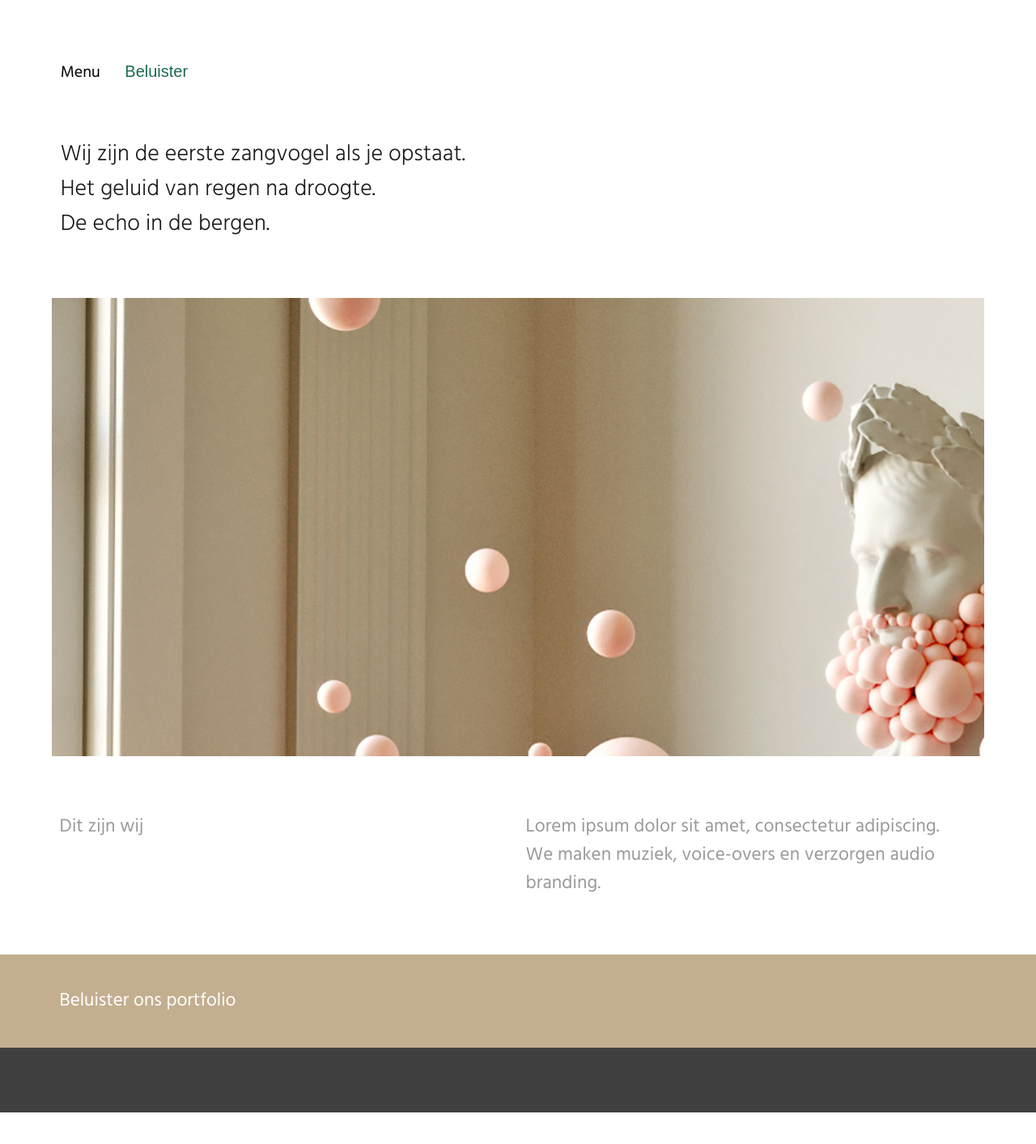
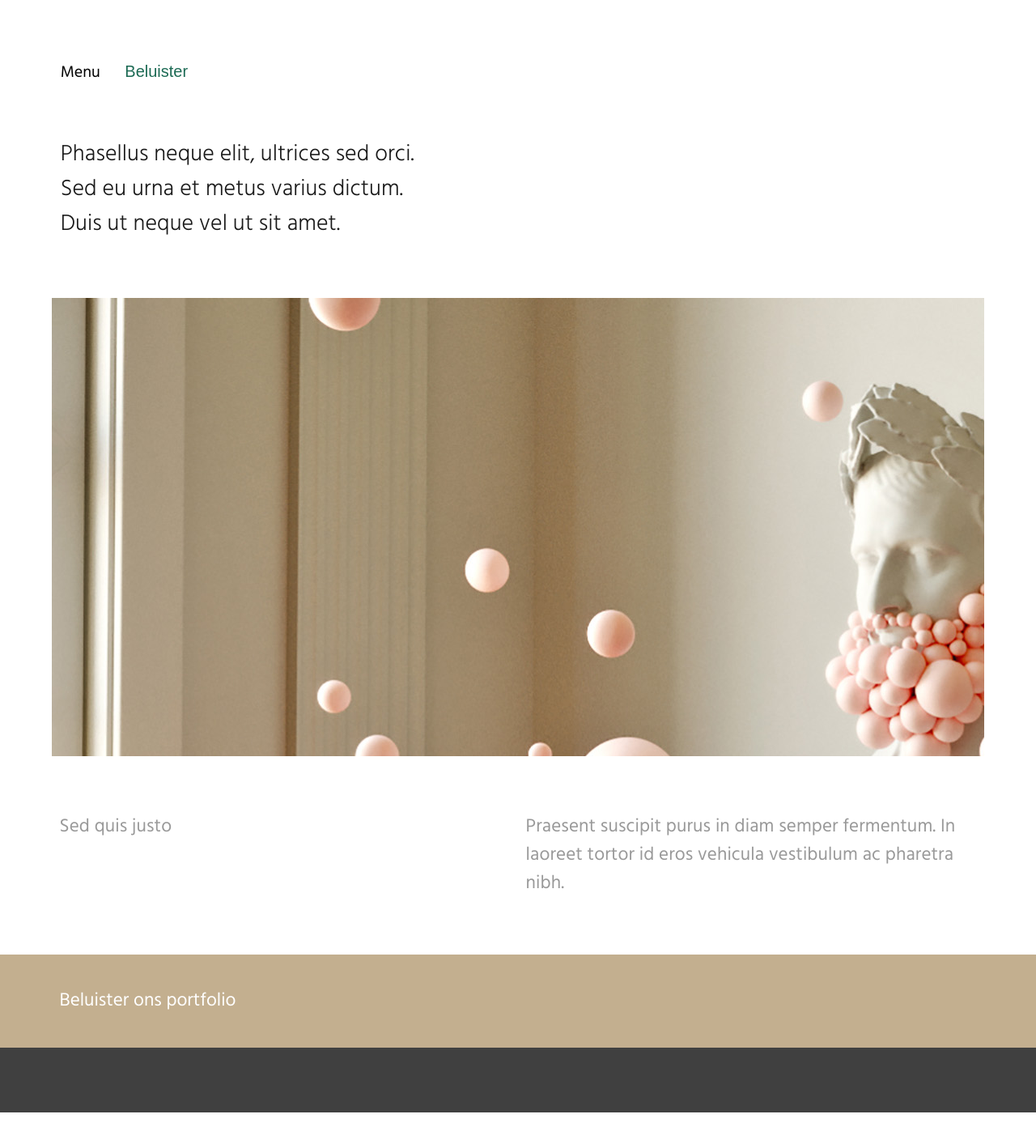
Before and after one commit to jasperroosdorp/finetunemusic, a Jekyll site: the page built from pages/index_en.markdown, in a window 1280 px wide. Shown: the top 1413 px of the page at 81% size. Built offline with Jekyll 4.4.1, drawn with Linux system fonts in a browser that asks for light colours; some web fonts are replaced.

Commit message:
Updated Index En

```diff
--- a/pages/index_en.markdown
+++ b/pages/index_en.markdown
@@ -6,26 +6,23 @@ page:
   google: Lorem ipsum dolor sit amet, consectetur adipiscing elit unde omnis.
 introduction:
 - |-
-  Wij zijn de eerste zangvogel als je opstaat.
-  Het geluid van regen na droogte.
-  De echo in de bergen.
-- |-
-  Je vindt ons overal, maar toch zijn we altijd onzichtbaar.
-  We verplaatsen ons met enorme snelheid.
-- |-
-  We kunnen je laten schrikken, laten lachen en laten huilen.
-  Wij zijn die melodie die maar niet uit je hoofd gaat,
-  maar ook dat ene liedje waar je de naam niet meer van weet.
-short introduction: Wij zijn de eerste zangvogel als je opstaat. Het geluid van regen
-  na droogte. De echo in de bergen. Je vindt ons overal, maar toch zijn we altijd
-  onzichtbaar. We verplaatsen ons met enorme snelheid. We kunnen je laten schrikken,
-  laten lachen en laten huilen. Wij zijn die melodie die maar niet uit je hoofd gaat,
-  maar ook dat ene liedje waar je de naam niet meer van weet.
+  Phasellus neque elit, ultrices sed orci.
+  Sed eu urna et metus varius dictum.
+  Duis ut neque vel ut sit amet.
+- "Suspendisse sem lorem, molestie a iaculis eget egestas. \nDonec vulputate elit
+  a turpis vestibulum."
+- "Phasellus elementum nisi sed orci porttitor, et elementum.\nDuis eleifend convallis
+  finibus praesent non ligula mollis, \nmalesuada ante id, rutrum arcu."
+short introduction: Aenean rutrum dolor nec ligula consectetur aliquet. Maecenas dignissim
+  nunc eget dolor vehicula, eget euismod nibh facilisis. Suspendisse ultricies dapibus
+  aliquam. Nam at turpis at metus dapibus auctor eget at orci. In commodo turpis at
+  porta malesuada. Aenean sagittis pellentesque lacus at consequat. Vestibulum orci
+  lorem, pellentesque eu tempor hendrerit, varius a diam.
 image:
   image: "../uploads/picci.jpg"
 information:
-  title: Dit zijn wij
-  paragraph: Lorem ipsum dolor sit amet, consectetur adipiscing. We maken muziek,
-    voice-overs en verzorgen audio branding.
+  title: Sed quis justo
+  paragraph: Praesent suscipit purus in diam semper fermentum. In laoreet tortor id
+    eros vehicula vestibulum ac pharetra nibh.
 layout: index_en
 ---
```
